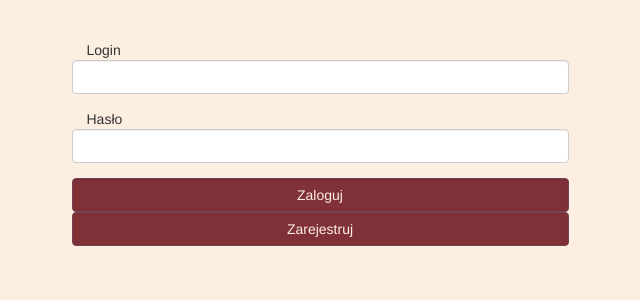
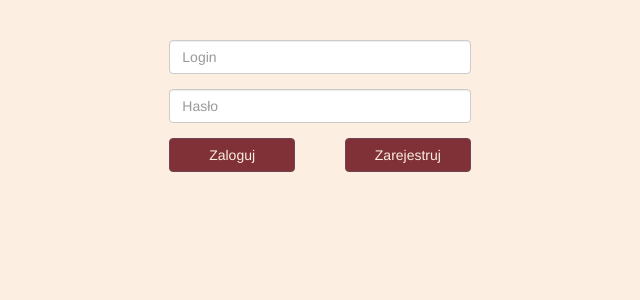
Before and after one commit to elatomczyk/smarthouse, a Django app: template static/templates/login.html in a window 1280 px wide. Shown: the part 100-400 px from the top of the page, without its empty margins (320-960 px from the left). Run offline with Django 3.2, Linux system fonts and the light colour scheme; the template is opened without the code that fills it, so the values that code supplies are empty; parts of the project's set-up code (start-up, migrations or seed data) failed here and were passed over; some libraries are stand-ins or nearby versions.

Commit message:
Login page stylization

```diff
--- a/static/templates/login.html
+++ b/static/templates/login.html
@@ -1,30 +1,24 @@
 {% extends 'base.html' %}
 {% block content %}
-        <div class="col-md-3"></div>
-        <div class="col-md-6">
+    <div class="col-md-4"></div>
+    <div class="col-md-4">
         {% if form.errors %}
-            <span class="alert alert-warning alert-danger">Twój login lub hasło nie są prawidłowe. Spróbuj ponownie!</span>
-		{% endif %}
-		<form role="form" method="post" action="{% url 'django.contrib.auth.views.login' %}">
-			{% csrf_token %}
+            <div class="alert alert-warning alert-danger">Login lub hasło są nieprawidłowe!</div>
+        {% endif %}
+        <form role="form" method="post" action="{% url 'django.contrib.auth.views.login' %}">
+            {% csrf_token %}
             <div class="form-group">
-                <div class="row">
-                    <div class="col-md-3">Login</div>
-                    <input class="form-control" id="username" maxlength="254" name="username" type="text" />
-                </div>
+                <input class="form-control" id="username" maxlength="254" name="username" placeholder="Login" type="text" />
             </div>
             <div class="form-group">
-                <div class="row">
-                    <div class="col-md-3">Hasło</div>
-                    <input class="form-control" id="password" name="password" type="password" />
-                </div>
+                <input class="form-control" id="password" name="password" placeholder="Hasło" type="password" />
             </div>
-
-            <div class="row">
-                    <input type="submit" class="form-control btn btn-primary col-md-3" name="submit" value="Zaloguj" />
-                    <a class="form-control btn btn-primary col-md-3" type="button" id="przycisk_zarejestruj" href="/register">Zarejestruj</a>
+            <div class="form-group form-inline">
+                <input type="submit" class="col-md-5 btn btn-primary" name="submit" value="Zaloguj" />
+                <div class="col-md-2"></div>
+                <a class="btn btn-primary col-md-5" type="button" id="przycisk_zarejestruj" href="/register">Zarejestruj</a>
             </div>
-		</form>
-    <div class="col-md-3"></div>
+        </form>
+        <div class="col-md-4"></div>
     </div>
 {% endblock %}
```
Also changed, not shown: static/templates/scope.html (+0 -7 lines).
